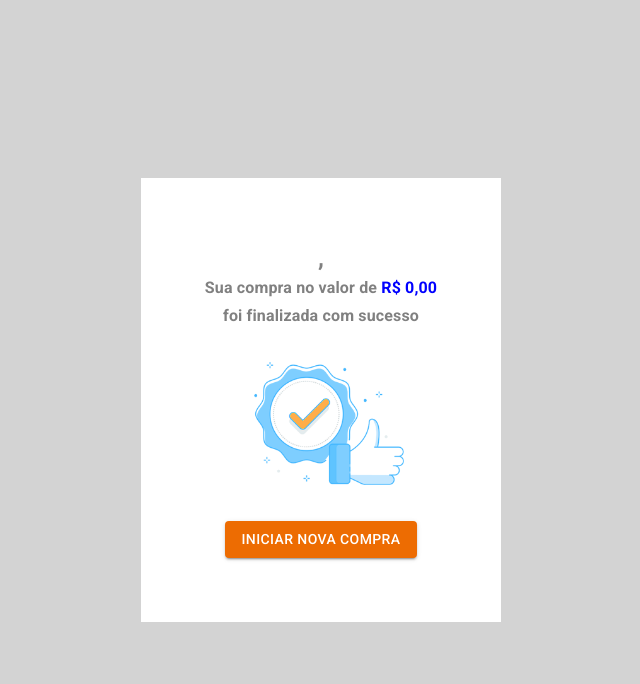
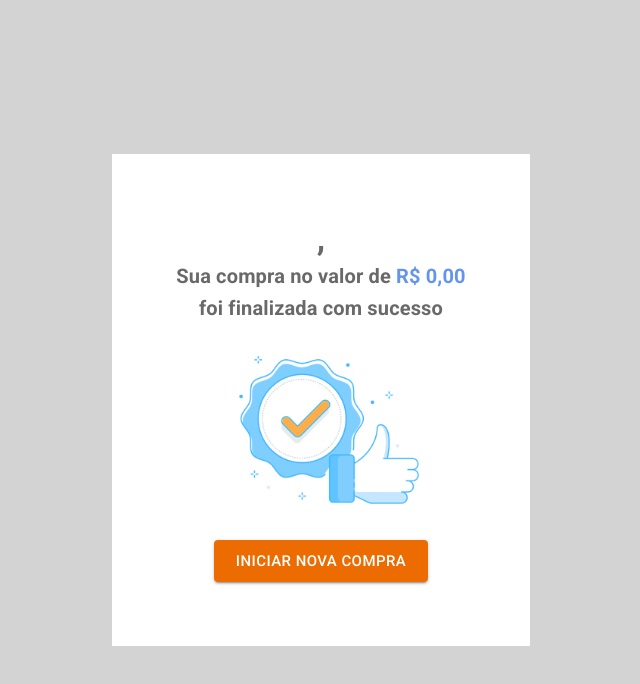
Before and after one commit to pedrocarvalho3/front, a React (Create React App) app: page /finalized in a window 1280 px wide. Shown: the top 684 px of the page, without its empty margins (319-959 px from the left). Built offline with nearby package versions, Linux system fonts and the light colour scheme.

Commit message:
final adjustments

```diff
--- a/src/components/Form/index.jsx
+++ b/src/components/Form/index.jsx
@@ -9,10 +9,11 @@ import {
 } from "@mui/material";
 import { reduxForm, Field } from "redux-form";
 import { bindActionCreators } from "redux";
-import * as Actions from "../../store/actions";
 import { connect } from "react-redux";
+import { useNavigate } from "react-router-dom";
+
+import {saveUserData} from "../../store/actions";
 import { calcTotal, formatPrice } from "../../utils";
-import { useNavigate } from "react-router-dom";
 
 const options = ["F", "M", "Outro"];
 
@@ -123,7 +124,7 @@ const mapStateToProps = (state) => ({
   products: state.products,
 });
 
-const mapDispatchToProps = (dispatch) => bindActionCreators(Actions, dispatch);
+const mapDispatchToProps = (dispatch) => bindActionCreators(saveUserData, dispatch);
 
 export default connect(
   mapStateToProps,
--- a/src/components/Header.jsx
+++ b/src/components/Header/index.jsx
@@ -1,6 +1,6 @@
 import { Typography } from "@mui/material";
 
-export default function Header({children}) {
+export default function Header({title}) {
     return (
         <Typography
             variant="h4"
@@ -9,7 +9,7 @@ export default function Header({children}) {
             borderColor="lightgray"
             lineHeight={2}
         >
-            {children}
+            {title}
         </Typography>
     )
 }
--- a/src/components/Products/index.jsx
+++ b/src/components/Products/index.jsx
@@ -1,30 +1,33 @@
-import { Box, CardContent, Grid } from "@mui/material";
-import plusIcon from "../../assets/baseline-add-24px.svg";
-import minusIcon from "../../assets/baseline-remove-24px.svg";
-import { Button, Typography } from "@mui/material";
-import { CardCustom, ContentHidden, ProductAction } from "./styles";
-
-import * as ProductActions from "../../store/actions";
+import { Box, CardContent, Grid, Button, Typography } from "@mui/material";
 import { bindActionCreators } from "redux";
 import { connect } from "react-redux";
 import { useState } from "react";
+
+import plusIcon from "../../assets/baseline-add-24px.svg";
+import minusIcon from "../../assets/baseline-remove-24px.svg";
+import {updateCount} from "../../store/actions";
+import { CardCustom, ContentHidden, ProductAction } from "./styles";
 import { formatPrice } from "../../utils";
 
-function Products({ products, updateCount }) {
-  const [updatedProducts, setUpdatedProducts] = useState(products);
+function Products({ products: initialProducts, updateCount }) {
+  const [products, setProducts] = useState(initialProducts);
 
-  const updateProducts = (action, id) => {
-    const newProducts = updatedProducts.map((p) => {
-      if (p.id === id) {
-        if (p.count === 0 && action === "minus") {
-          return p;
-        }
-        return { ...p, count: action === "plus" ? p.count + 1 : p.count - 1 };
-      }
-      return p;
-    });
+  const updateProductCount = (action, id) => {
+    const updatedProducts = [...products];
+    const idx = updatedProducts.findIndex((item) => item.id === id);
 
-    setUpdatedProducts(newProducts);
+    if(updatedProducts[idx].count === 0 && action === "minus") return
+
+    const updatedItem = {
+      ...updatedProducts[idx],
+      count:
+        action === "plus"
+          ? updatedProducts[idx].count + 1
+          : updatedProducts[idx].count - 1,
+    };
+
+    updatedProducts[idx] = updatedItem;
+    setProducts(updatedProducts);
   };
 
   const updateCart = (id, count) => {
@@ -33,29 +36,29 @@ function Products({ products, updateCount }) {
   return (
     <Box mt={8} mb={4}>
       <Grid container spacing={2}>
-        {updatedProducts.map((product) => (
-          <Grid item xs={12} sm={6} md={4} lg={3}>
-            <CardCustom elevation={0} >
+        {products.map((product) => (
+          <Grid item xs={12} sm={6} md={4} lg={3} key={product.id}>
+            <CardCustom elevation={0}>
               <img src={product.image} alt={product.name} height={250} />
               <CardContent className="content">
-                <Typography variant="subtitle2" color="gray">
+                <Typography variant="subtitle2" color="#808080">
                   {product.name}
                 </Typography>
-                <Typography variant="h6" fontWeight={700} color="GrayText">
+                <Typography variant="h6" fontWeight={700} lineHeight={2} color="#696969">
                   {formatPrice(product.price)}
                 </Typography>
-                <Typography variant="caption" color="#b0b6bd">
+                <Typography variant="caption" color="#C0C0C0">
                   Em até 12x de {formatPrice(product.price / 12)} <br />
                   {formatPrice(product.price - product.price / 10)} à vista (10%
                   de desconto)
                 </Typography>
                 <ContentHidden>
                   <ProductAction>
-                    <button onClick={() => updateProducts("minus", product.id)}>
+                    <button onClick={() => updateProductCount("minus", product.id)}>
                       <img src={minusIcon} alt="" />
                     </button>
                     <input disabled min="0" value={product.count} />
-                    <button onClick={() => updateProducts("plus", product.id)}>
+                    <button onClick={() => updateProductCount("plus", product.id)}>
                       <img src={plusIcon} alt="" />
                     </button>
                   </ProductAction>
@@ -78,6 +81,6 @@ function Products({ products, updateCount }) {
 const mapStateToProps = (state) => ({ products: state.products });
 
 const mapDispatchToProps = (dispatch) =>
-  bindActionCreators(ProductActions, dispatch);
+  bindActionCreators(updateCount, dispatch);
 
 export default connect(mapStateToProps, mapDispatchToProps)(Products);
--- a/src/components/Products/styles.js
+++ b/src/components/Products/styles.js
@@ -2,8 +2,11 @@ import styled from "@emotion/styled";
 import { Card } from "@mui/material";
 
 export const CardCustom = styled(Card)`
+  display: flex;
+  flex-direction: column;
+  align-items: center;
   padding-top: 1rem;
-  max-height: 25rem;
+  max-height: 25.5rem;
 
   &:hover {
     box-shadow: 0px 0px 4px 3px #cecece;
@@ -15,6 +18,7 @@ export const CardCustom = styled(Card)`
   }
 
   .content {
+    width: 100%;
     background: rgba(255, 255, 255, 0.6);
   }
 `;
@@ -23,7 +27,7 @@ export const ContentHidden = styled.div`
   display: flex;
   flex-direction: column;
   gap: 0.5rem;
-  transform: translateY(25%);
+  transform: translateY(35%);
 `;
 
 export const ProductAction = styled.div`
--- a/src/index.css
+++ b/src/index.css
@@ -5,5 +5,5 @@
 }
 
 body {
-  color: gray;
+  color: #696969;
 }
--- a/src/pages/FinalizedPage/index.jsx
+++ b/src/pages/FinalizedPage/index.jsx
@@ -1,20 +1,26 @@
-import { Box, Button, Typography } from "@mui/material";
+import { Box, Button, Typography, useMediaQuery } from "@mui/material";
+import { bindActionCreators } from "redux";
+import { useNavigate } from "react-router-dom";
+import { connect } from "react-redux";
+import { useTheme } from "@mui/material/styles";
+import { resetCount } from "../../store/actions";
+import { calcTotal, formatPrice } from "../../utils";
+import { Price } from "./styles";
+import purchase from "../../assets/purchase.png";
 
-import purchase from "../../assets/purchase.png";
-import { useNavigate } from "react-router-dom";
-import { Price } from "./styles";
-import { connect } from "react-redux";
-import { calcTotal, formatPrice } from "../../utils";
-
-function FinalizedPage({ products, user }) {
+function FinalizedPage({ products, user, resetCount }) {
   const navigate = useNavigate();
+  const theme = useTheme();
+  const isWidthMd = useMediaQuery(theme.breakpoints.down("md"));
+  const isWidthSm = useMediaQuery(theme.breakpoints.down("sm"));
 
   const total = calcTotal(products);
 
   function goBack() {
-    products.count = 0;
+    resetCount();
     return navigate("/");
   }
+
   return (
     <Box
       sx={{
@@ -23,6 +29,7 @@ function FinalizedPage({ products, user }) {
         justifyContent: "center",
         backgroundColor: "lightgray",
         height: "100vh",
+        padding: isWidthMd ? "2rem" : 0,
       }}
     >
       <Box
@@ -32,21 +39,26 @@ function FinalizedPage({ products, user }) {
           alignItems: "center",
           textAlign: "center",
           backgroundColor: "white",
-          padding: "4rem",
+          padding: isWidthSm ? "100%" : "4rem",
         }}
       >
-        <Typography variant="h5" fontWeight={700}>
+        <Typography variant="h4" fontWeight={700}>
           {user.name},
         </Typography>
-        <Typography variant="subtitle1" fontWeight={700}>
+        <Typography variant="h6" fontWeight={700}>
           Sua compra no valor de <Price>{formatPrice(total)}</Price>
           <br />
           foi finalizada com sucesso
         </Typography>
         <Box m={4} mr={2} alignItems="center">
-          <img src={purchase} alt="" width="150rem" />
+          <img src={purchase} alt="" width={180} />
         </Box>
-        <Button variant="contained" color="warning" onClick={goBack}>
+        <Button
+          size="large"
+          variant="contained"
+          color="warning"
+          onClick={goBack}
+        >
           INICIAR NOVA COMPRA
         </Button>
       </Box>
@@ -59,4 +71,7 @@ const mapStateToProps = (state) => ({
   user: state.user,
 });
 
-export default connect(mapStateToProps)(FinalizedPage);
+const mapDispatchToProps = (dispatch) =>
+  bindActionCreators({ resetCount }, dispatch);
+
+export default connect(mapStateToProps, mapDispatchToProps)(FinalizedPage);
--- a/src/pages/FinalizedPage/styles.js
+++ b/src/pages/FinalizedPage/styles.js
@@ -1,5 +1,5 @@
 import styled from "@emotion/styled";
 
 export const Price = styled.span`
-    color: blue;
-`
+  color: #6495ED;
+`;
--- a/src/pages/Home/index.jsx
+++ b/src/pages/Home/index.jsx
@@ -7,9 +7,9 @@ export default function Home() {
   return (
     <Container maxWidth="lg">
       <Box my={4}>
-        <Header children="Produtos" />
+        <Header title="Produtos" />
         <Products />
-        <Header children="Dados do Cliente" />
+        <Header title="Dados do Cliente" />
         <Form />
       </Box>
     </Container>
--- a/src/pages/Home/styles.js
+++ /dev/null
@@ -1 +0,0 @@
-import styled from 'styled-components'
--- a/src/store/actions/index.js
+++ b/src/store/actions/index.js
@@ -1,6 +1,10 @@
 export const updateCount = (id, count) => ({
     type: 'UPDATE_COUNT',
     payload: { id, count }
+})
+
+export const resetCount = (id, count) => ({
+    type: 'RESET_COUNT',
 })
 
 export const saveUserData = (data) => ({
--- a/src/store/reducers/products.js
+++ b/src/store/reducers/products.js
@@ -11,6 +11,8 @@ export default function products(state = initialState, action) {
           : item
       );
       return newItems;
+      case "RESET_COUNT":
+        return initialState;
     default:
       return state;
   }
```
